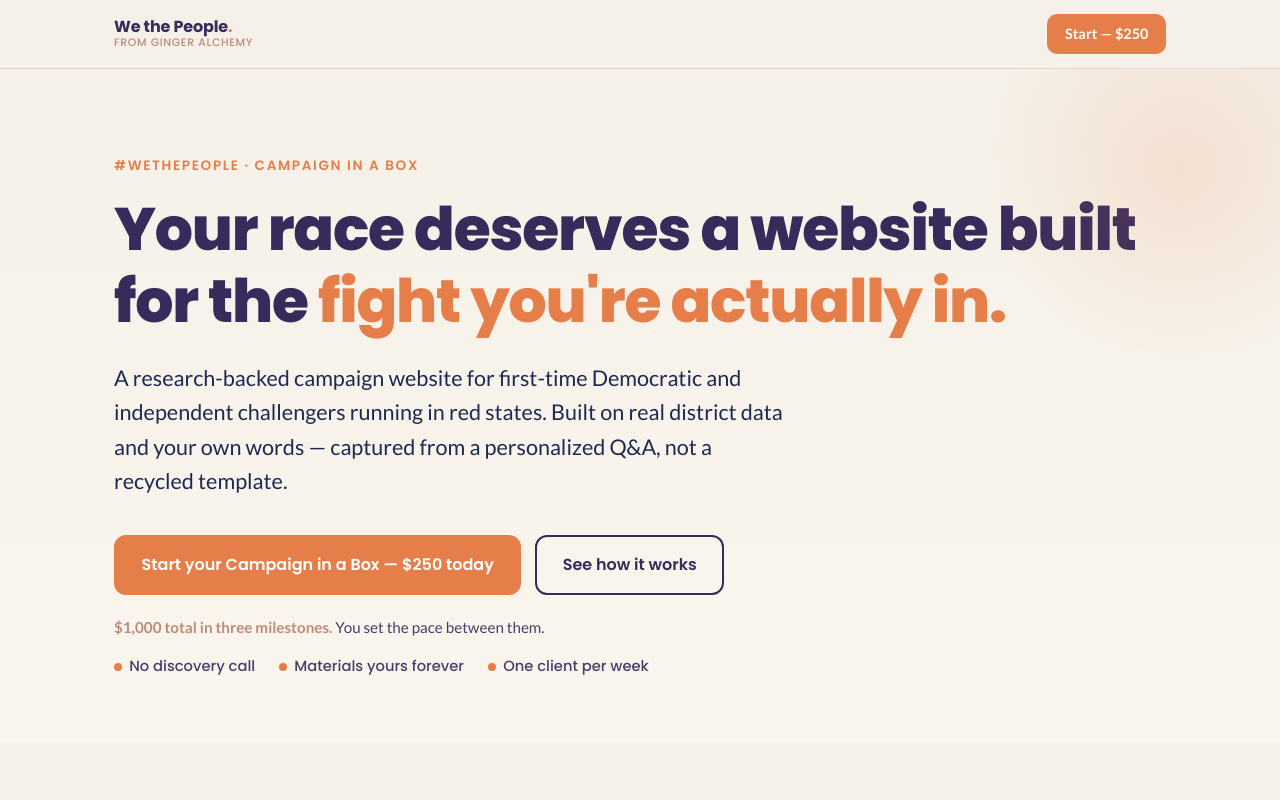
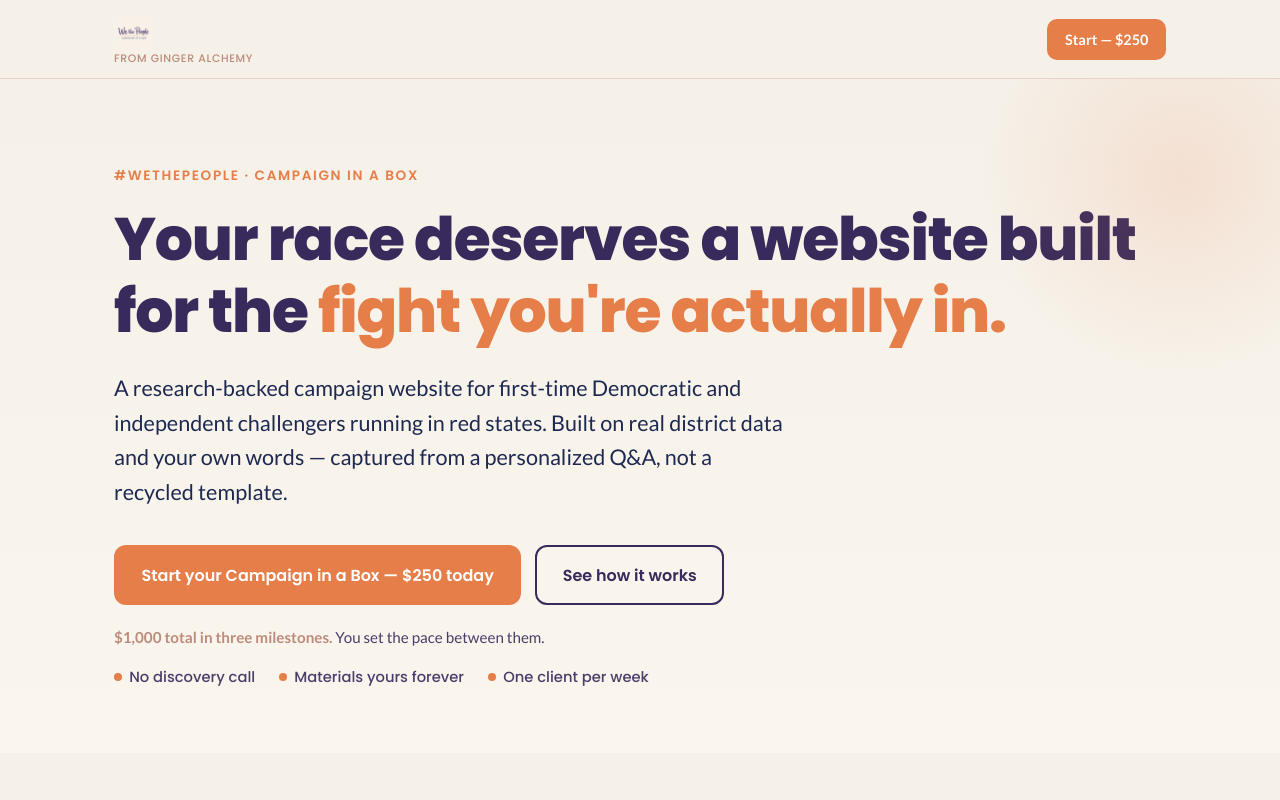
Before and after one commit to jamieriene/wethepeople-site, a plain HTML site: page index.html in a window 1280 px wide. Shown: the top 800 px of the page. Drawn offline with Linux system fonts and the light colour scheme.

Commit message:
Add We the People logos to header, footer, and favicon

```diff
--- a/index.html
+++ b/index.html
@@ -16,6 +16,7 @@
 <link rel="preconnect" href="https://fonts.googleapis.com">
 <link rel="preconnect" href="https://fonts.gstatic.com" crossorigin>
 <link href="https://fonts.googleapis.com/css2?family=Poppins:wght@500;600;700;800&family=Lato:wght@400;600;700&display=swap" rel="stylesheet">
+<link rel="icon" type="image/png" href="/wtp_logo_cream.png">
 
 <style>
 :root{
@@ -74,6 +75,7 @@ nav .container{display:flex;align-items:center;justify-content:space-between;gap
   line-height:1;
 }
 .logo-sub:hover{color:var(--orange)}
+.logo-img{height:38px;width:auto;display:block;}
 .nav-cta{
   background:var(--orange);color:var(--white);
   padding:0.55rem 1.1rem;border-radius:10px;
@@ -638,7 +640,9 @@ footer a:hover{color:var(--white)}
 <nav>
   <div class="container">
     <div class="logo-block">
-      <div class="logo">We the People<span>.</span></div>
+      <a href="/" aria-label="We the People — Campaign in a Box">
+        <img src="/wtp_logo_text_only.png" alt="We the People — Campaign in a Box" class="logo-img">
+      </a>
       <a class="logo-sub" href="https://gingeralchemy.com" target="_blank" rel="noopener">from Ginger Alchemy</a>
     </div>
     <a href="#start" class="nav-cta">Start — $250</a>
@@ -1066,7 +1070,7 @@ footer a:hover{color:var(--white)}
   <div class="container">
     <div class="footer-grid">
       <div>
-        <div class="logo" style="color:var(--white);margin-bottom:0.75rem">We the People<span>.</span></div>
+        <img src="/wtp_logo_cream.png" alt="We the People — Campaign in a Box" style="height:44px;width:auto;display:block;margin-bottom:0.75rem">
         <p style="color:var(--copper-light);font-size:0.9rem;max-width:340px">A Campaign in a Box product from Ginger Alchemy LLC. Built for first-time challengers running in red states.</p>
       </div>
       <div>
```
Also changed, not shown: wtp_logo_cream.png (added), wtp_logo_text_only.png (added).
